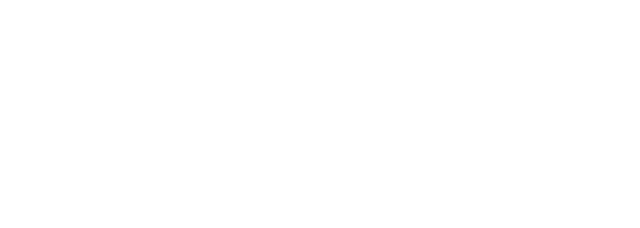
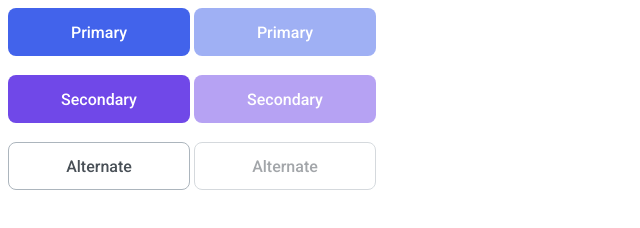
Before and after one commit to js-tasks-ru/htmlcss-20211125_klsworkheater, a website: page 03-lection1/01-button/index.html in a window 1280 px wide. Shown: the whole page, without its empty margins (0-640 px from the left). Drawn offline with Linux system fonts and the light colour scheme.

Commit message:
Create button component (lection-1 task-1)

```diff
--- a/03-lection1/01-button/button.css
+++ b/03-lection1/01-button/button.css
@@ -1 +1,65 @@
 /* Стилизация кнопки */
+
+.button {
+    border-radius: 8px;
+    border-width: 0;
+    padding: 0;
+    box-sizing: border-box;
+    width: 182px;
+    height: 48px;
+    transition: opacity 200ms ease-in-out, background 200ms ease-in-out;
+    font-style: normal;
+    font-weight: 500;
+    font-size: 16px;
+    line-height: 19px;
+    text-align: center;
+    color: #fff;
+}
+
+.button:hover {
+    cursor: pointer;
+}
+
+.button_primary {
+    background: #4263EB;
+}
+
+.button_primary:hover {
+    background: #2342C0;
+}
+
+.button_primary:disabled {
+    background: #4263EB;
+    opacity: 0.5;
+    cursor: default;
+}
+
+.button_secondary {
+    background: #7048E8;
+}
+
+.button_secondary:hover {
+    background: #5028C6;
+}
+
+.button_secondary:disabled {
+    background: #7048E8;
+    opacity: 0.5;
+    cursor: default;
+}
+
+.button_alternate {
+    background: #fff;
+    border: 1px solid #ACB5BD;
+    color: #495057;
+}
+
+.button_alternate:hover {
+    border: 1px solid #212429;
+}
+
+.button_alternate:disabled {
+    opacity: 0.5;
+    cursor: default;
+    border: 1px solid #ACB5BD;
+}
--- a/03-lection1/01-button/index.html
+++ b/03-lection1/01-button/index.html
@@ -6,6 +6,35 @@
         <link rel="stylesheet" href="./button.css">
     </head>
     <body>
+        <button class="button button_primary">
+                Primary
+        </button>
+
+        <button class="button button_primary" disabled>
+                Primary
+        </button>
+
+        <br>
+        <br>
+
+        <button class="button button_secondary">
+                Secondary
+        </button>
+
+        <button class="button button_secondary" disabled>
+                Secondary
+        </button>
+
+        <br>
+        <br>
+
+        <button class="button button_alternate">
+                Alternate
+        </button>
+
+        <button class="button button_alternate" disabled>
+                Alternate
+        </button>
 
     </body>
 </html>
```
